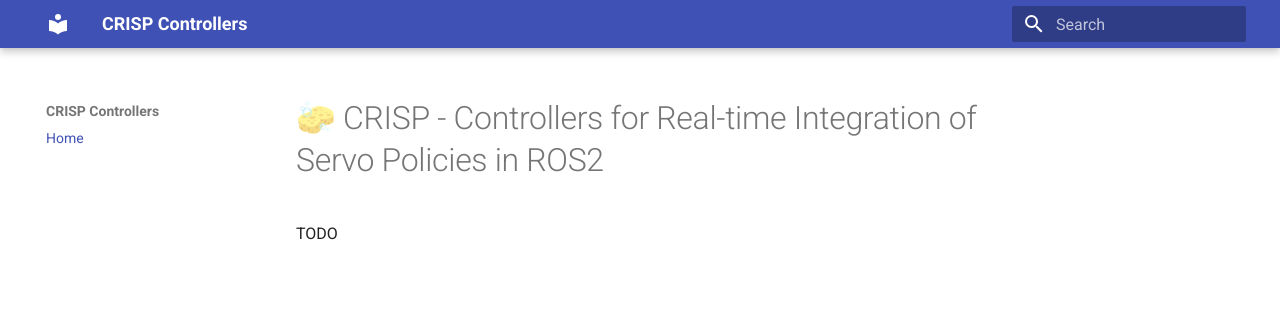
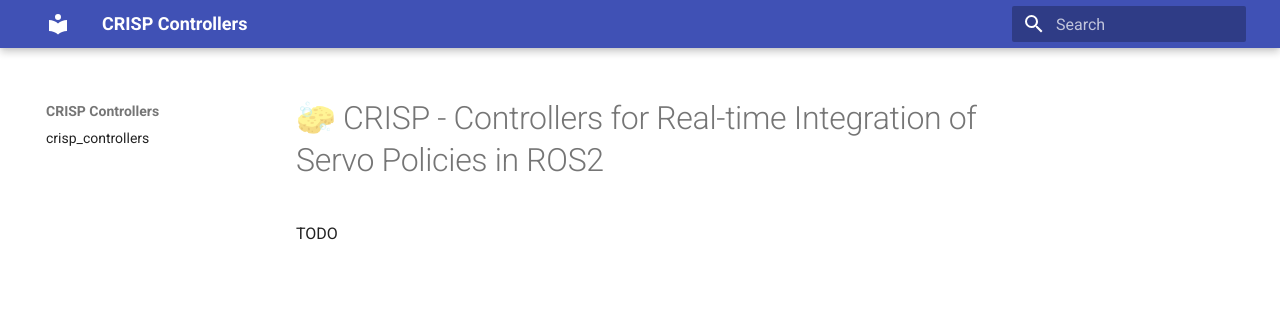
Before and after one commit to zordicom/crisp_controllers, an MkDocs documentation site: the page built from docs/index.md, in a window 1280 px wide. Shown: the top 322 px of the page. Built offline with MkDocs 1.6.1 and Material for MkDocs 9.7.7, drawn with Linux system fonts in a browser that asks for light colours; part of the change alters nothing that is shown.

Commit message:
Added mcdocs + Doxyfile for crisp controllers

```diff
--- a/mkdocs.yml
+++ b/mkdocs.yml
@@ -13,3 +13,17 @@ theme:
       scheme: slate
       primary: indigo
       accent: indigo
+
+plugins:
+  - search
+  - mkdoxy:
+      projects:
+        crisp_controllers: # name of project must be alphanumeric + numbers (without spaces)
+          src-dirs: crisp_controllers
+          full-doc: True # if you want to generate full documentation
+          doxy-cfg: # standard doxygen configuration (key: value)
+            FILE_PATTERNS: "*.cpp *.h*" # specify file patterns to filter out
+            RECURSIVE: True # recursive search in source directories
+
+nav:
+  - crisp_controllers: "crisp_controllers/links.md"
```
Also changed, not shown: 1 other file.
